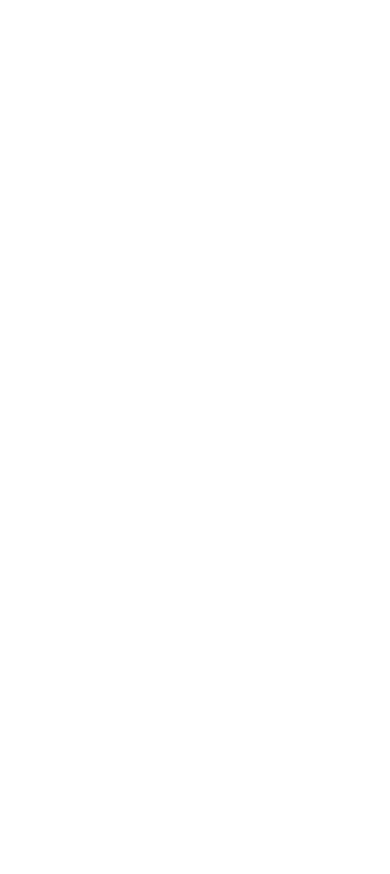
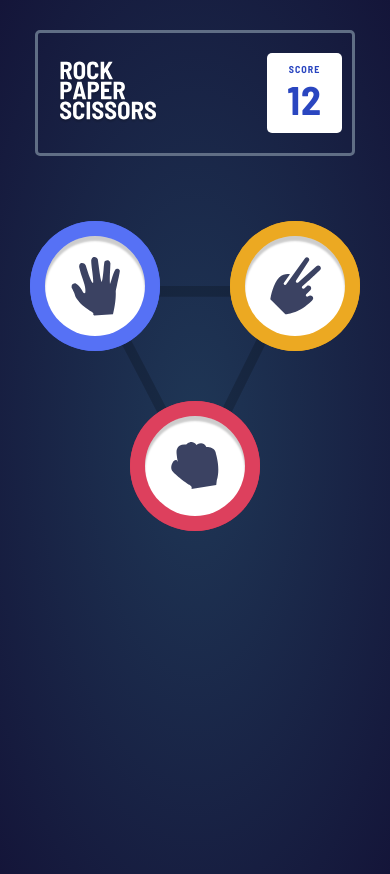
Before and after one commit to nina1012/paper-rock-scissors, a website: page index.html in a window 390 px wide. Before the commit the page ends 844 px from the top, so only its background shows below. Drawn offline with Linux system fonts and the light colour scheme.

Commit message:
adding markup and styling for mobile screens

```diff
--- a/index.html
+++ b/index.html
@@ -10,8 +10,40 @@
       sizes="32x32"
       href="./images/favicon-32x32.png"
     />
+    <link
+      href="https://fonts.googleapis.com/css2?family=Barlow+Semi+Condensed:wght@600;700&display=swap"
+      rel="stylesheet"
+    />
     <link rel="stylesheet" href="css/styles.css" />
     <title>Frontend Mentor | Rock, Paper, Scissors</title>
   </head>
-  <body></body>
+  <body>
+    <div class="header">
+      <div class="logo">
+        <img src="images/logo.svg" alt="Logo" />
+      </div>
+      <div class="score">
+        <div class="score__title">Score</div>
+        <div class="score__points points">12</div>
+      </div>
+    </div>
+    <div class="game">
+      <div class="pattern">
+        <img
+          class="pattern__img"
+          src="images/bg-triangle.svg"
+          alt="Pattern triangle"
+        />
+        <div class="option paper">
+          <img src="images/icon-paper.svg" alt="Paper" />
+        </div>
+        <div class="option scissors">
+          <img src="images/icon-scissors.svg" alt="Scissors" />
+        </div>
+        <div class="option rock">
+          <img src="images/icon-rock.svg" alt="Rock" />
+        </div>
+      </div>
+    </div>
+  </body>
 </html>
--- a/sass/main.scss
+++ b/sass/main.scss
@@ -0,0 +1,122 @@
+$radial-gradient: radial-gradient(hsl(214, 47%, 23%), hsl(237, 49%, 15%));
+$dark-text: hsl(229, 25%, 31%);
+$score-text: hsl(229, 64%, 46%);
+$header-outline: hsl(217, 16%, 45%);
+$rock-light: hsl(349, 71%, 52%);
+$rock-dark: hsl(349, 70%, 56%);
+$paper-light: hsl(230, 89%, 62%);
+$paper-dark: hsl(230, 89%, 65%);
+$scissors-light: hsl(39, 89%, 49%);
+$scissors-dark: hsl(40, 84%, 53%);
+
+*,
+*::before,
+*::after {
+  padding: 0;
+  margin: 0;
+  box-sizing: inherit;
+}
+
+html {
+  font-family: 'Barlow Semi Condensed', sans-serif;
+  font-size: 62.5%;
+}
+
+body {
+  background-image: $radial-gradient;
+  box-sizing: border-box;
+  height: 100vh;
+}
+
+.header {
+  border: 3px solid $header-outline;
+  border-radius: 5px;
+  display: flex;
+  justify-content: space-between;
+  align-items: center;
+  margin: 3rem 3.5rem;
+  padding: 2rem;
+
+  .logo {
+    width: 10rem;
+    height: auto;
+
+    img {
+      width: 100%;
+      height: 100%;
+    }
+  }
+
+  .score {
+    background-color: white;
+    border-radius: 5px;
+    color: $score-text;
+    font-weight: 700;
+    letter-spacing: 1px;
+    margin-right: -1rem;
+    padding: 1rem 2rem;
+    text-align: center;
+
+    &__title {
+      text-transform: uppercase;
+    }
+
+    &__points {
+      font-size: 4rem;
+    }
+  }
+}
+
+.game {
+  text-align: center;
+  position: relative;
+  top: 10rem;
+
+  .option {
+    background-color: white;
+    border-radius: 50%;
+    display: flex;
+    justify-content: center;
+    align-items: center;
+    width: 10rem;
+    height: 10rem;
+    position: absolute;
+
+    &:hover {
+      transform: translateY(-3px);
+      cursor: pointer;
+    }
+  }
+
+  .paper {
+    box-shadow: 0 0 0 1.5rem $paper-dark, 0 0 0 1.5rem $paper-light,
+      inset 0 5px 2px 0 rgba(0, 0, 0, 0.2);
+    top: -5rem;
+    left: -5rem;
+  }
+  .scissors {
+    box-shadow: 0 0 0 1.5rem $scissors-dark, 0 0 0 1.5rem $scissors-light,
+      inset 0 5px 2px 0 rgba(0, 0, 0, 0.2);
+    top: -5rem;
+    right: -5rem;
+  }
+  .rock {
+    box-shadow: 0 0 0 1.5rem $rock-dark, 0 0 0 1.5rem $rock-light,
+      inset 0 5px 2px 0 rgba(0, 0, 0, 0.2);
+    bottom: -3rem;
+    left: 50%;
+    transform: translateX(-50%);
+  }
+}
+
+.pattern {
+  margin: auto;
+  width: 20rem;
+  height: 20rem;
+  position: relative;
+
+  &__img {
+    width: 100%;
+    height: 100%;
+  }
+}
```
Also changed, not shown: css/styles.css.
